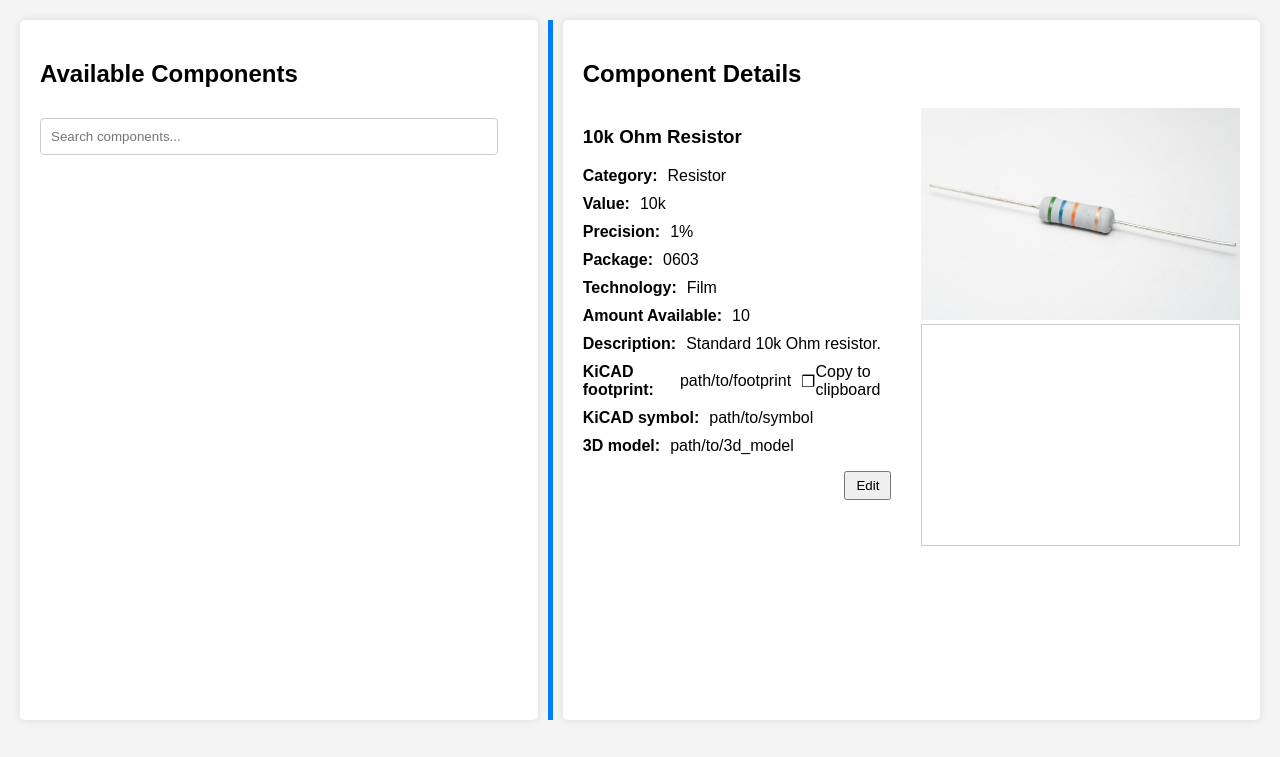
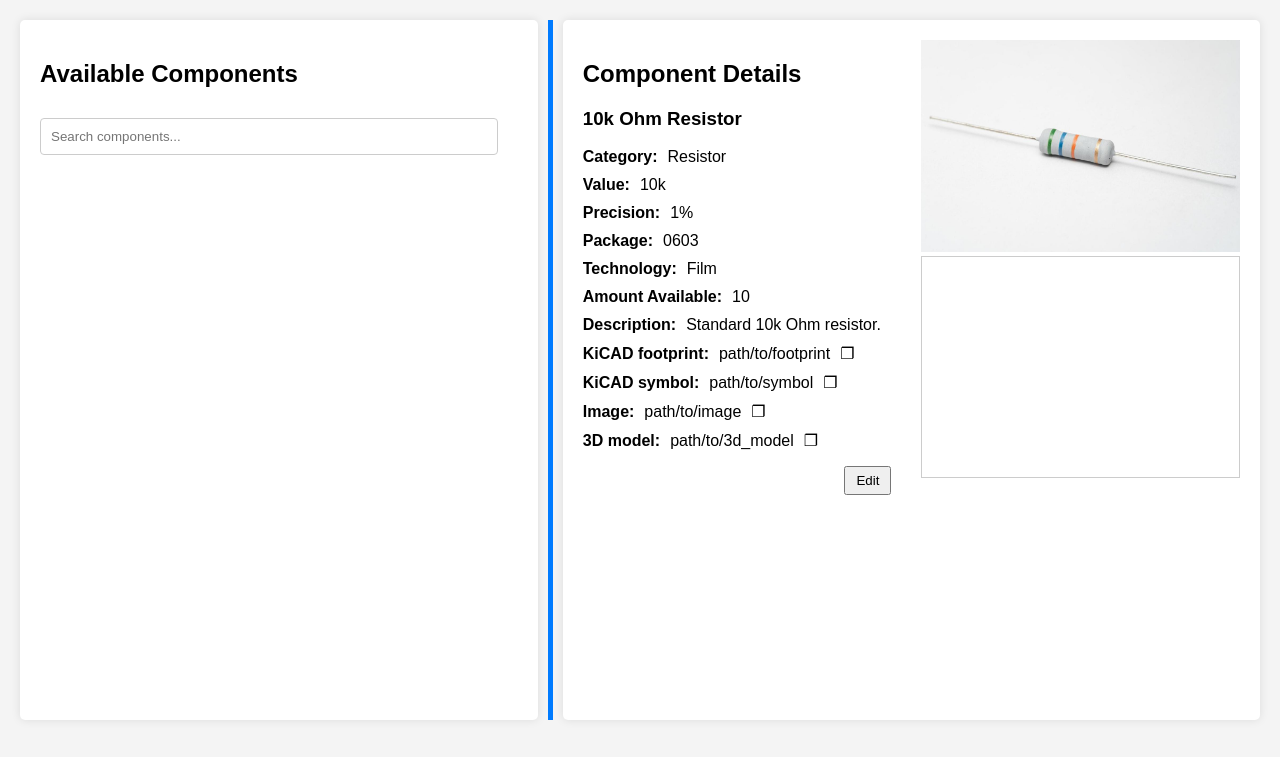
Before and after one commit to servomouse/open_parts, a Flask app: page / in a window 1280 px wide. Shown: the part 100-857 px from the top of the page. Run offline with Flask 3, Linux system fonts and the light colour scheme; data that the repository does not hold is empty; some libraries are stand-ins or nearby versions.

Commit message:
Rearrange styles

```diff
--- a/static/component-details.css
+++ b/static/styles/component-details.css
@@ -3,6 +3,34 @@
     /* align-items: stretch; Stretch items to match the height of the tallest item */
     margin-bottom: 20px; /* Space between details and other sections */
     width: 100%; /* Ensure the container takes full width */
+}
+
+#component-details {
+    width: 55%;
+    background: white;
+    padding: 20px;
+    border-radius: 5px;
+    box-shadow: 0 0 10px rgba(0, 0, 0, 0.1);
+    overflow-y: auto; /* Allow scrolling if content overflows */
+}
+
+#component-image {
+    max-width: 100%;
+    height: auto;
+}
+
+#components section {
+    margin-bottom: 20px; /* Add space between sections */
+}
+
+#components h3 {
+    margin: 0; /* Remove default margin */
+}
+
+#component-info-edit-button {
+    margin-left: auto; /* Push the button to the right */
+    padding: 5px 10px; /* Add some padding for better appearance */
+    cursor: pointer; /* Change cursor to pointer on hover */
 }
 
 .component-info {
@@ -38,6 +66,7 @@
 }
 
 .component-info li {
+    position: relative;
     margin: 10px 0;
     display: flex; /* Use flexbox for layout */
     align-items: center; /* Center items vertically */
@@ -48,6 +77,7 @@
     margin-right: 10px; /* Add some space between the label and input */
 }
 
+/* .component-info-input .component-info-input-const { */
 .component-info input[type="text"] {
     flex: 1; /* Allow the input field to grow and take available space */
     margin-right: 10px; /* Add some space between the input and button */
@@ -124,3 +154,16 @@
     max-width: 100%; /* Ensure the 3D model container does not exceed its parent */
     height: auto; /* Maintain aspect ratio */
 }
+
+.component-info-input-span {
+    transition: color 0.3s; /* Smooth transition for color change */
+}
+
+.copy-symbol {
+    cursor: pointer;
+    padding-left: 10px;
+}
+
+li.has-copy-symbol:hover:hover .component-info-input-span {
+    color: red; /* Change to your desired color */
+}
--- a/static/styles.css
+++ b/static/styles/component-list.css
@@ -79,30 +43,8 @@ tr:hover {
     cursor: pointer; /* Change cursor to pointer */
 }
 
-#component-image {
-    max-width: 100%;
-    height: auto;
-}
-
-#components section {
-    margin-bottom: 20px; /* Add space between sections */
-}
-
-#components h3 {
-    margin: 0; /* Remove default margin */
-}
-
-button {
+.component-list-add-button {
     margin-left: auto; /* Push the button to the right */
     padding: 5px 10px; /* Add some padding for better appearance */
     cursor: pointer; /* Change cursor to pointer on hover */
 }
-
-#3d-viewer {
-    width: 100%;
-    height: 300px;
-    background: #eaeaea;
-    display: flex;
-    align-items: center;
-    justify-content: center;
-}
--- /dev/null
+++ b/static/styles/main-styles.css
@@ -0,0 +1,35 @@
+body {
+    font-family: Arial, sans-serif;
+    margin: 0;
+    padding: 0;
+    background-color: #f4f4f4;
+}
+
+header {
+    background: #007BFF;
+    color: white;
+    padding: 10px 20px;
+    text-align: center;
+}
+
+main {
+    display: flex;
+    padding: 20px;
+    height: calc(100vh - 100px); /* Adjust height for header and footer */
+}
+
+#resizer {
+    width: 5px;
+    background: #007BFF;
+    cursor: ew-resize;
+    margin: 0 10px;
+}
+
+/* #3d-viewer {
+    width: 100%;
+    height: 300px;
+    background: #eaeaea;
+    display: flex;
+    align-items: center;
+    justify-content: center;
+} */
--- a/templates/index.html
+++ b/templates/index.html
@@ -4,9 +4,12 @@
     <meta charset="UTF-8">
     <meta name="viewport" content="width=device-width, initial-scale=1.0">
     <title>OpenParts - Electronic Components Manager</title>
-    <link rel="stylesheet" href="{{ url_for('static', filename='styles.css') }}">
-    <link rel="stylesheet" href="{{ url_for('static', filename='component-details.css') }}">
-    <link rel="stylesheet" href="{{ url_for('static', filename='modal-styles.css') }}">
+    <link rel="stylesheet" href="{{ url_for('static', filename='styles/main-styles.css') }}">
+    <link rel="stylesheet" href="{{ url_for('static', filename='styles/component-list.css') }}">
+    <link rel="stylesheet" href="{{ url_for('static', filename='styles/info-panel.css') }}">
+    <link rel="stylesheet" href="{{ url_for('static', filename='styles/component-details.css') }}">
+    <link rel="stylesheet" href="{{ url_for('static', filename='styles/database-stats.css') }}">
+    <link rel="stylesheet" href="{{ url_for('static', filename='styles/modal-styles.css') }}">
 </head>
 <body>
     <header>
@@ -32,11 +35,10 @@
 
         <div id="resizer"></div>
 
-
         <section id="component-details">
-    <h2>Component Details</h2>
             <div class="details-container">
                 <div class="component-info">
+                    <h2>Component Details</h2>
                     <h3 id="component-name">10k Ohm Resistor</h3>
                     <ul>
                         <li>
@@ -67,21 +69,25 @@
                             <strong class="component-info-field-name">Description:</strong>
                             <span class="component-info-input-span">Standard 10k Ohm resistor.</span>
                         </li>
-                <li>
+                        <li class="has-copy-symbol">
                             <strong class="component-info-field-name">KiCAD footprint:</strong>
                             <span class="component-info-input-span">path/to/footprint</span>
-                    <span class="copy-symbol" onclick="copyToClipboard(this)" style="cursor: pointer; padding-left: 10px;">&#10064;</span>
-                    <span class="tooltip">Copy to clipboard</span>
+                            <span class="copy-symbol" onclick="copyToClipboard(this)" title="Copy to clipboard">&#10064;</span>
                         </li>
-                <li>
+                        <li class="has-copy-symbol">
                             <strong class="component-info-field-name">KiCAD symbol:</strong>
-                    <!-- <input type="text" class="component-info-input-const" id="symbol" value="path/to/symbol" readonly> -->
                             <span class="component-info-input-span">path/to/symbol</span>
+                            <span class="copy-symbol" onclick="copyToClipboard(this)" title="Copy to clipboard">&#10064;</span>
                         </li>
-                <li>
+                        <li class="has-copy-symbol">
+                            <strong class="component-info-field-name">Image:</strong>
+                            <span class="component-info-input-span">path/to/image</span>
+                            <span class="copy-symbol" onclick="copyToClipboard(this)" title="Copy to clipboard">&#10064;</span>
+                        </li>
+                        <li class="has-copy-symbol">
                             <strong class="component-info-field-name">3D model:</strong>
-                    <!-- <input type="text" class="component-info-input-const" id="symbol" value="path/to/3d_model" readonly> -->
                             <span class="component-info-input-span">path/to/3d_model</span>
+                            <span class="copy-symbol" onclick="copyToClipboard(this)" title="Copy to clipboard">&#10064;</span>
                         </li>
                     </ul>
                     <button id="component-info-edit-button" onclick="toggleEdit()">Edit</button>
```
Also changed, not shown: other parts of static/styles/component-list.css (+0 -36 lines), static/styles/database-stats.css (added), static/styles/info-panel.css (added), static/styles/modal-styles.css (renamed from static/modal-styles.css). Lines whose indentation alone changed are shown as unchanged.
